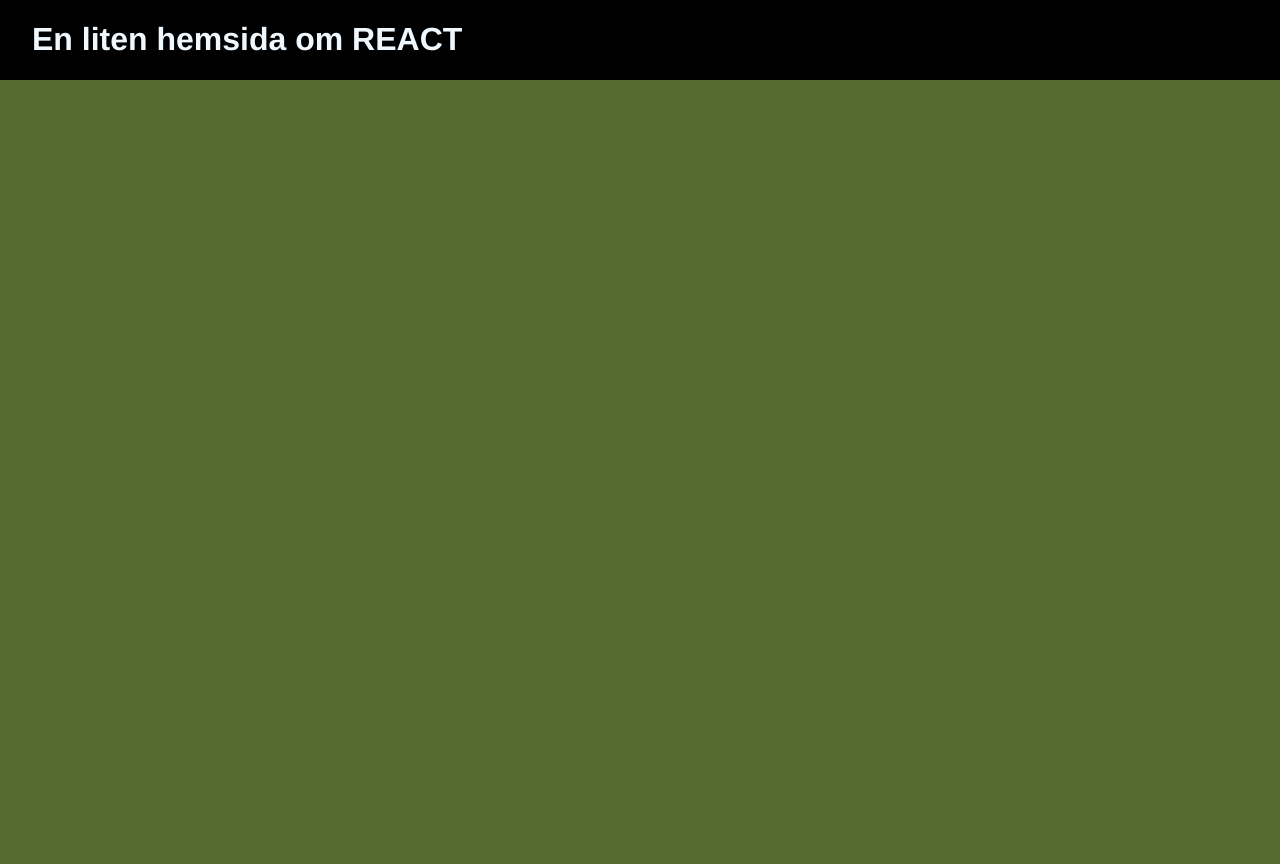
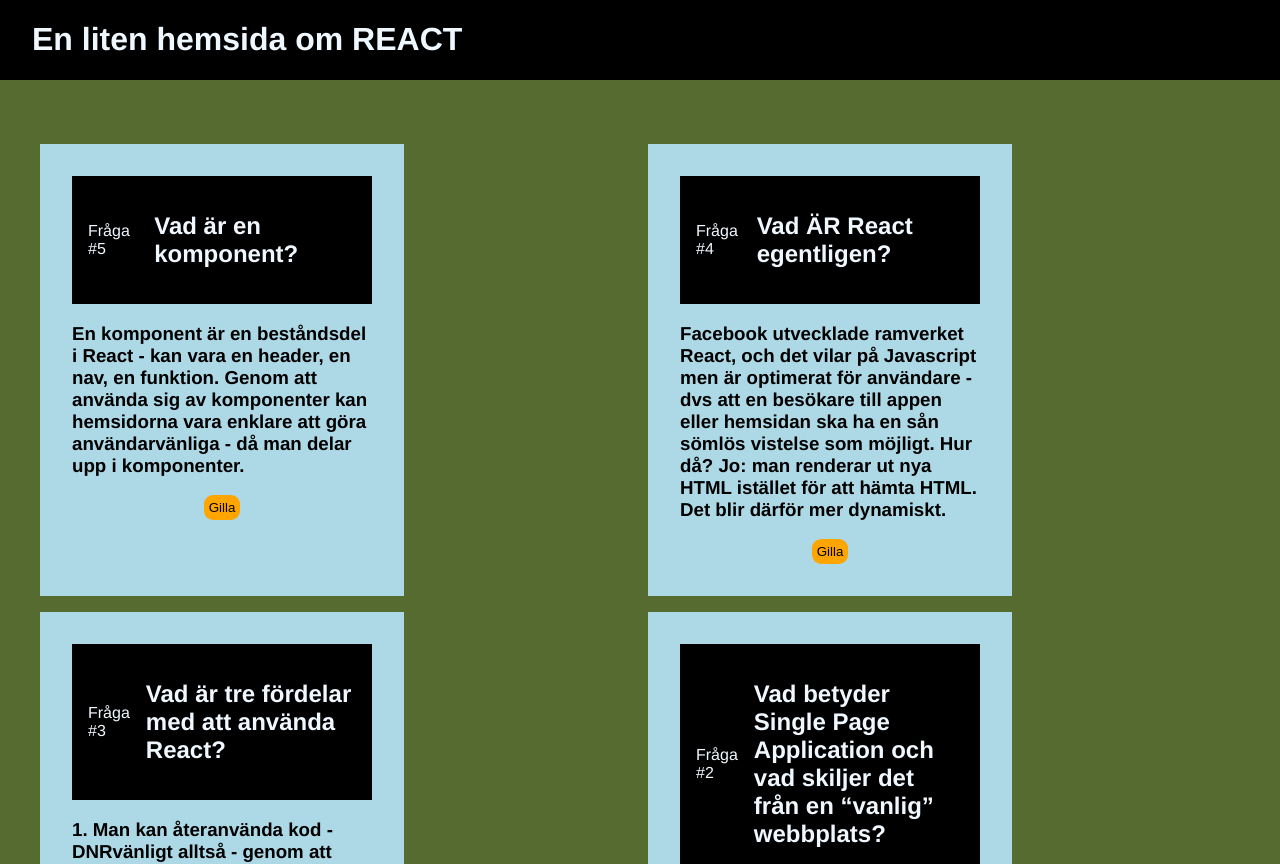
Before and after one commit to jertfelt/bulletin-board-r1-js3, a React (Create React App) app: page / in a window 1280 px wide. Shown: the top 864 px of the page. Before the commit the page ends 800 px from the top, so only its background shows below. Built offline with nearby package versions, Linux system fonts and the light colour scheme.

Commit message:
ÄNTLIGEN börjar jag komma ihåg hur man slutar vara en idiot

```diff
--- a/src/App.js
+++ b/src/App.js
@@ -1,4 +1,6 @@
-import BulletinBoard from "./components/BulletinBoard"
+import React from "react";
+
+import ReactPost from "./components/ReactPost";
 function App() {
 
 
@@ -8,7 +10,9 @@
       <header>
       <h1>En liten hemsida om REACT</h1>
       </header>
-      <BulletinBoard />
+      <div className="bulletin-board">
+      <ReactPost />
+      </div>
     </div>
   );
 }
--- a/src/components/BulletinBoard.jsx
+++ b/src/components/BulletinBoard.jsx
@@ -1,7 +1,5 @@
-import { useState } from "react";
 
-const BulletinBoard = () => {
-  const [items, setItems] = useState([
+export const BulletinBoard = [
    {
     id:5,
     question: " Vad är en komponent?",
@@ -10,12 +8,20 @@
   { id:4,
     question: " Vad ÄR React egentligen?",
     answer: "Facebook utvecklade ramverket React, och det vilar på Javascript men är optimerat för användare - dvs att en besökare till appen eller hemsidan ska ha en sån sömlös vistelse som möjligt. Hur då? Jo: man renderar ut nya HTML istället för att hämta HTML. Det blir därför mer dynamiskt."
-    }
-  ])
-  return (
-  <div className="grid">
+  },
+  { id:3,
+    question: " Vad är tre fördelar med att använda React?",
+    answer : "1. Man kan återanvända kod - DNRvänligt alltså - genom att bygga komponenter som sedan kan appliceras på flera ställen. 2. Genom att man renderar ut DOM så blir det mer effektivt - och snabbare - vilket är bättre för användaren. 3. Rätt lätt att lära sig om man redan kan lite kod plus ett jättestort community så det är lätt att hitta hjälp och tips."
+  },
+  { id: 2,
+    question: " Vad betyder Single Page Application och vad skiljer det från en “vanlig” webbplats?",
+    answer : "Single Page Application är alltså begreppet för när man renderar ut en DOM från en webbserver, istället för att koda HTML-dokument och skapa en statisk DOM (som 'vanliga' hemsidor haft). Då det renderas ut istället för att läsas in så går det fortare i prestandan, och man behöver inte göra tex en sidladdning, utan snarare hämtas allt på en gång. Det är mer kontrollerat, smidigare och snabbare."
+  },
+  {
+    id: 1,
+    question: " Vad är tre skillnader mellan React och Angular?",
+    answer : "Största skillnaden som jag kan se är syftet med sidorna. Angular är mer komplicerad, detta då den gör så mycket mer än React - man kan bygga en interaktiv app eller hemsida, där det kanske inte är så mycket olika variabler som får rum. Vad jag menar med det är att Angular är bra när jag bygger projekt som jag vet att de kanske inte kommer behöva lägga till mycket mer integrationer från tex tredjepart, eller fler plugins. Detta för att Angular är så pass komplext att det kanske inte är värt att hela tiden sitta och bygga om den. React är mer anpassad till att bygga User Interface-appar och hemsidor som helst med en massa varierande data, och kan därför ses som lite sandslottsaktig och flexibel, och React jobbar utifrån bibliotek. För att grovt förenkla skillnaden: Angular är en hel mobil och alla dess funktioner (telefon, kamera, mail osv) och React är bara en app på telefonen. I Angulars fall så är DOM:en inte virtuell, medans React renderar ut den.Man kan också titta på vad för språk som passar bra för Angular eller React: Angular exempelvis jobbar bra med Java och C#. React är mer HTML, CSS och vanlig javascript. Det är också så att React, för mig som nybörjare, sägs vara enklare att lära sig än Angular."
+  },
+]
 
-  </div> );
-}
-
-export default BulletinBoard;
+export default {BulletinBoard};
--- a/src/components/PostLiked.jsx
+++ b/src/components/PostLiked.jsx
@@ -1,11 +1,10 @@
 
 const  PostLiked = () => {
-  const like = require("../img/icons8-thumbs-up-96.png")
-
+  const likeimg = require("../img/icons8-thumbs-up-96.png")
 
   return (
   <div className="row">
-  <img src={like}
+  <img src={likeimg}
   loading="lazy"
   alt="En tumme upp!"/>
   <p>You have liked this post!</p>
--- /dev/null
+++ b/src/components/ReactPost.jsx
@@ -0,0 +1,36 @@
+import { useState } from "react";
+import { BulletinBoard } from "./BulletinBoard";
+import PostLiked from "./PostLiked";
+
+const ReactPost = () => {
+  const [showIfLiked, setShowIfLiked] = useState(false);
+
+  const changeButton = (value) => {
+    console.log("värdet är " + value)
+  }
+
+  return (
+  <div className="grid">
+  {BulletinBoard.map((item) => (
+    <div className="grid-item"
+    key={item.id}>
+      <span className="row">
+      <p>Fråga #{item.id}</p>
+      <h2>{item.question}</h2>
+      </span>
+      <h3>{item.answer}</h3>
+
+      <button
+      className="likebutton"
+      key={item.id}
+      value={item.id}
+      onClick={(e) =>changeButton(e.target.value)}>Gilla</button>
+
+    </div>
+    ))}
+    </div>
+
+);
+}
+
+export default ReactPost;
--- a/src/index.css
+++ b/src/index.css
@@ -80,10 +80,14 @@
   max-height: 40px;
 }
 
-.grid-item h2{
+.grid-item .row{
   background-color: black;
+  color: aliceblue;
   padding:1rem;
-  color:whitesmoke;
+}
+
+.grid-item .row h2{
+  padding-left:1rem;
 }
 
 .reveal {
```
Also changed, not shown: src/components/BulletinBoardArray .jsx (deleted, +0 -26 lines), src/components/useFetch.jsx (deleted, +0 -25 lines), 1 other file (tests, documents, lock files or other folders). Lines whose indentation alone changed are shown as unchanged.
